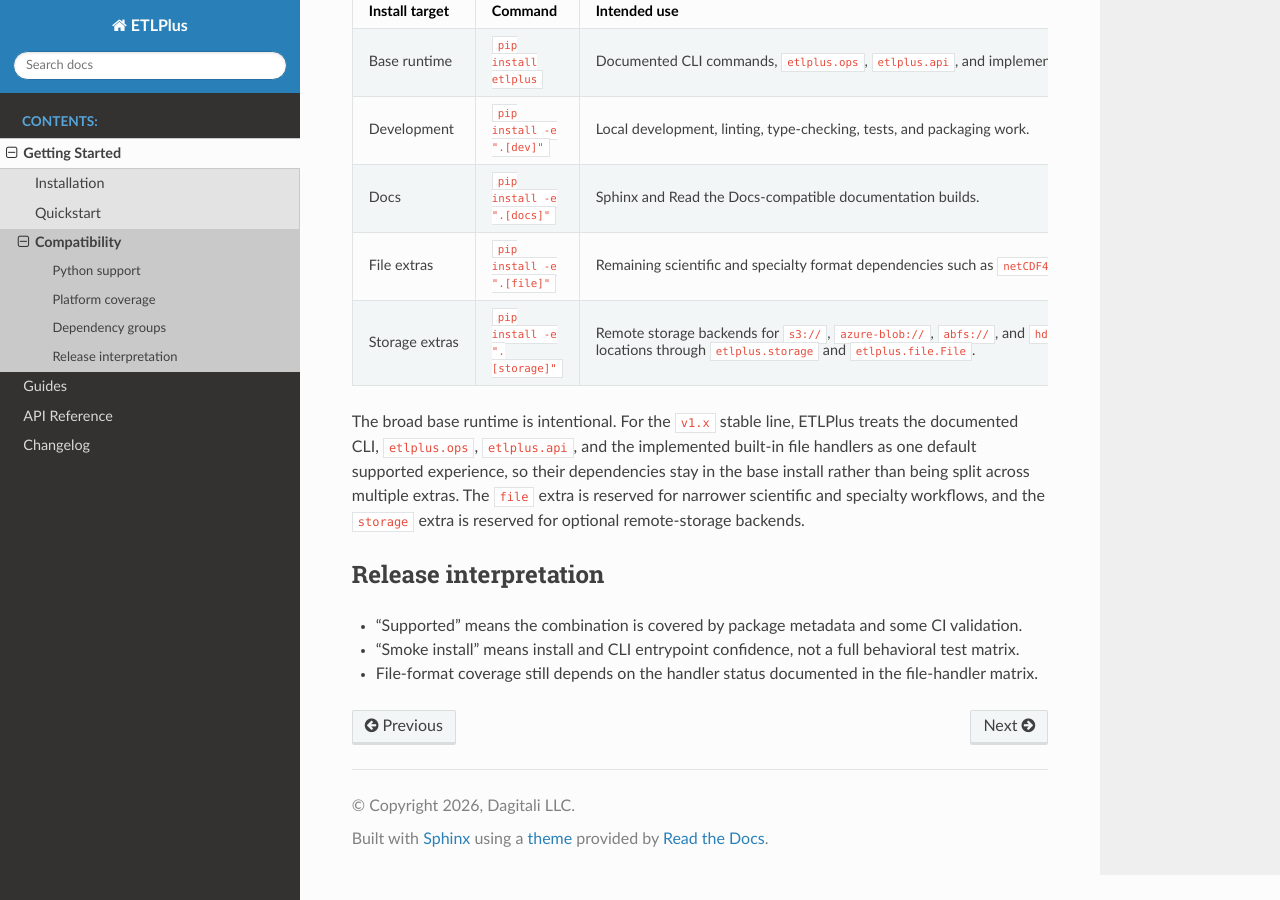
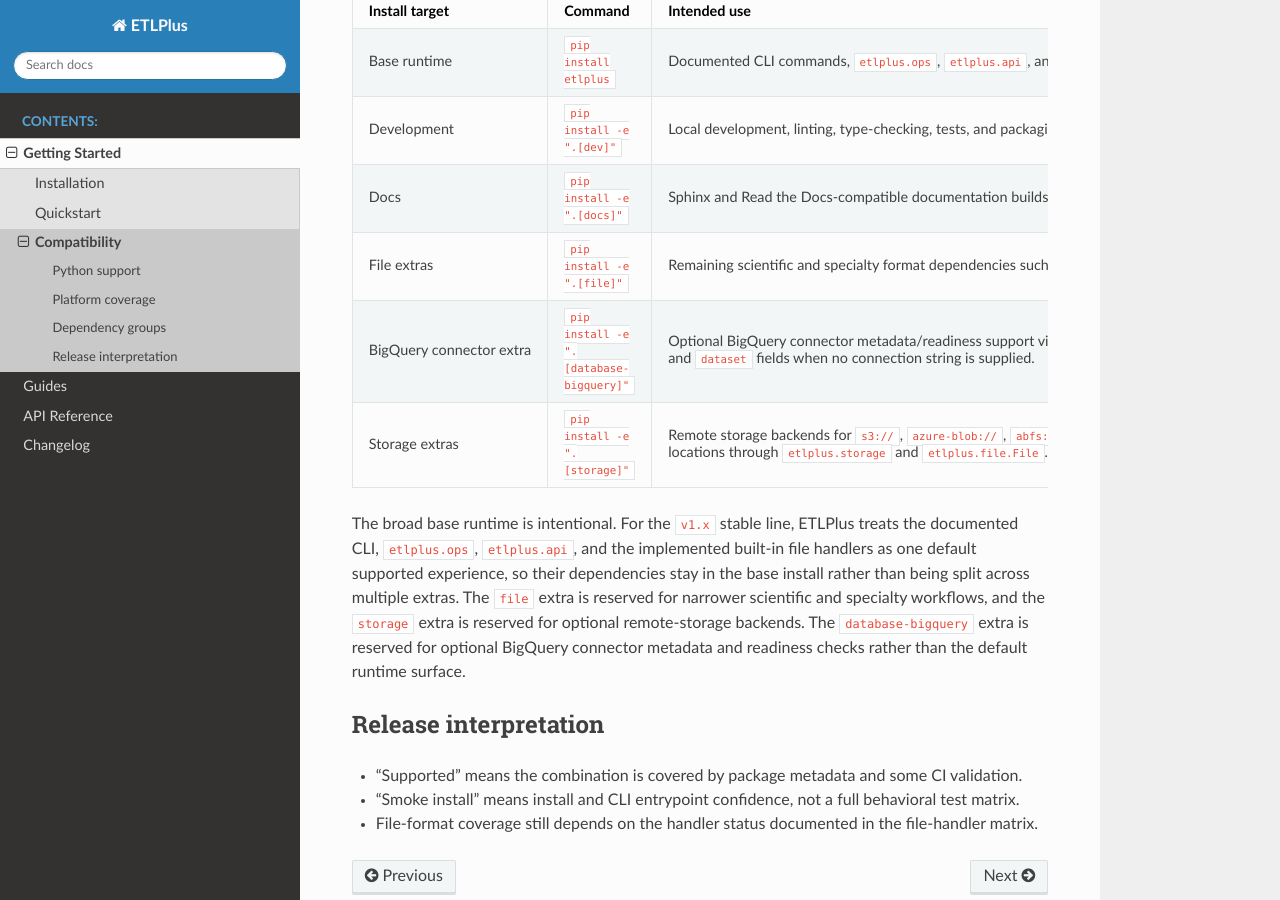
Before and after one commit to Dagitali/ETLPlus, a Sphinx documentation site: the page built from docs/source/getting-started/compatibility.md, in a window 1280 px wide and 900 px high, scrolled down 898 px. Built offline with Sphinx 7.4.7 and the Read the Docs theme 3.1.0, drawn with Linux system fonts in a browser that asks for light colours.

Commit message:
docs(readthedocs): Update compatibility.md

```diff
--- a/docs/source/getting-started/compatibility.md
+++ b/docs/source/getting-started/compatibility.md
@@ -34,13 +34,16 @@ packaging and entrypoint regressions before release.
 | Development | `pip install -e ".[dev]"` | Local development, linting, type-checking, tests, and packaging work. |
 | Docs | `pip install -e ".[docs]"` | Sphinx and Read the Docs-compatible documentation builds. |
 | File extras | `pip install -e ".[file]"` | Remaining scientific and specialty format dependencies such as `netCDF4`, `pyreadr`, `pyreadstat`, and `xarray`. |
+| BigQuery connector extra | `pip install -e ".[database-bigquery]"` | Optional BigQuery connector metadata/readiness support via `provider: bigquery` plus `project` and `dataset` fields when no connection string is supplied. |
 | Storage extras | `pip install -e ".[storage]"` | Remote storage backends for `s3://`, `azure-blob://`, `abfs://`, and `hdfs://` locations through `etlplus.storage` and `etlplus.file.File`. |
 
 The broad base runtime is intentional. For the `v1.x` stable line, ETLPlus treats the documented
 CLI, `etlplus.ops`, `etlplus.api`, and the implemented built-in file handlers as one default
 supported experience, so their dependencies stay in the base install rather than being split across
 multiple extras. The `file` extra is reserved for narrower scientific and specialty workflows, and
-the `storage` extra is reserved for optional remote-storage backends.
+the `storage` extra is reserved for optional remote-storage backends. The `database-bigquery` extra
+is reserved for optional BigQuery connector metadata and readiness checks rather than the default
+runtime surface.
 
 ## Release interpretation
 
```
